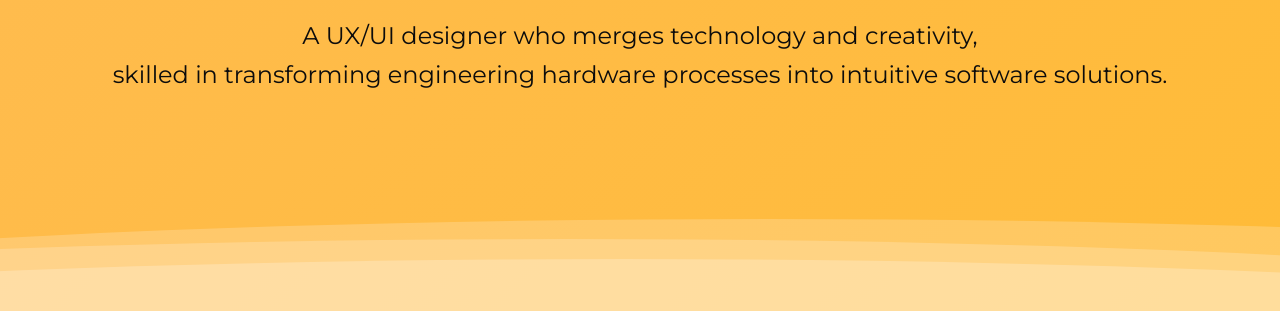
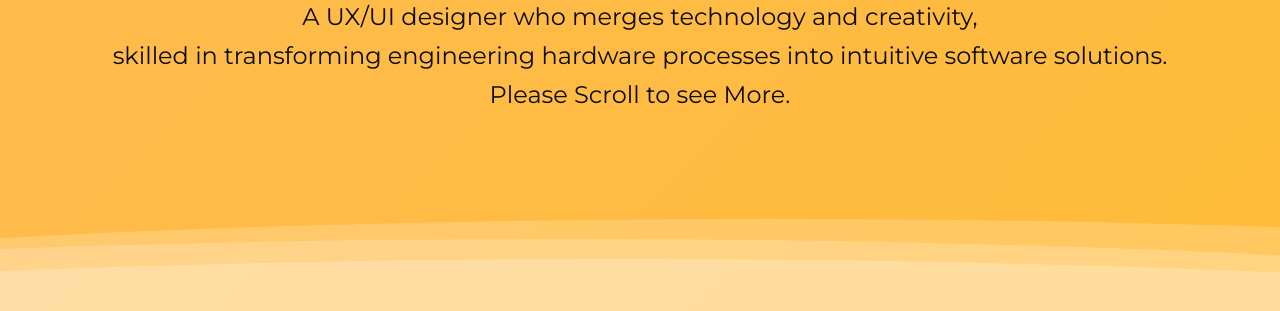
Before and after one commit to Anaclara-AS/Anaclara, a plain HTML site: page myportfolio/index.html in a window 1280 px wide. Shown: the part 389-700 px from the top of the page. Drawn offline with Linux system fonts and the light colour scheme.

Commit message:
Update index.html

```diff
--- a/myportfolio/index.html
+++ b/myportfolio/index.html
@@ -42,6 +42,7 @@
                     <div class="subtitle-container">
                         <p class="subtitle">A UX/UI designer who merges technology and creativity,</p>
                         <p class="subtitle">skilled in transforming engineering hardware processes into intuitive software solutions.</p>
+                        <p class="subtitle">Please Scroll to see More.</p>
                     </div>
                 </div>
             </section>
```
